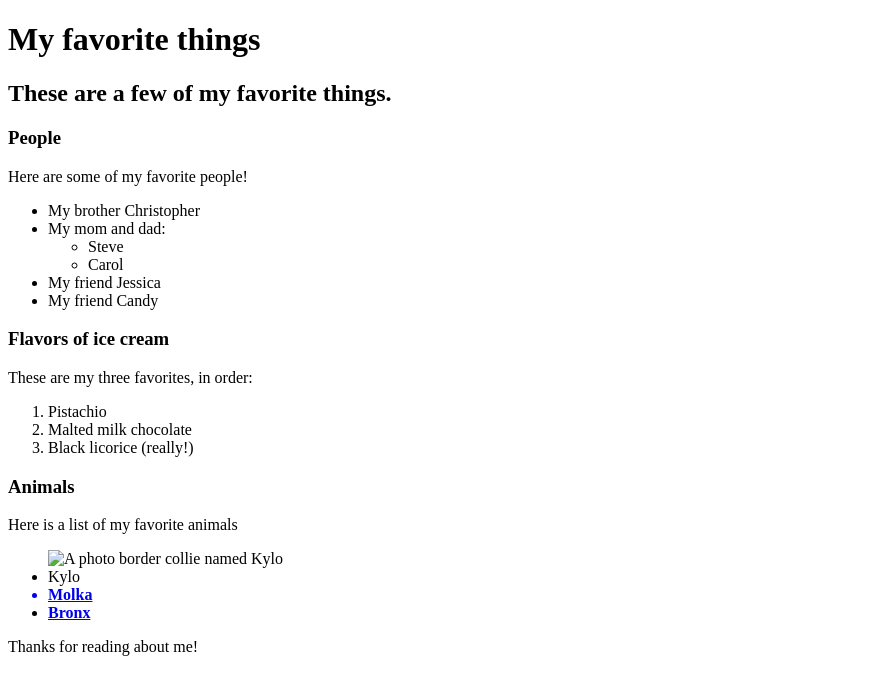
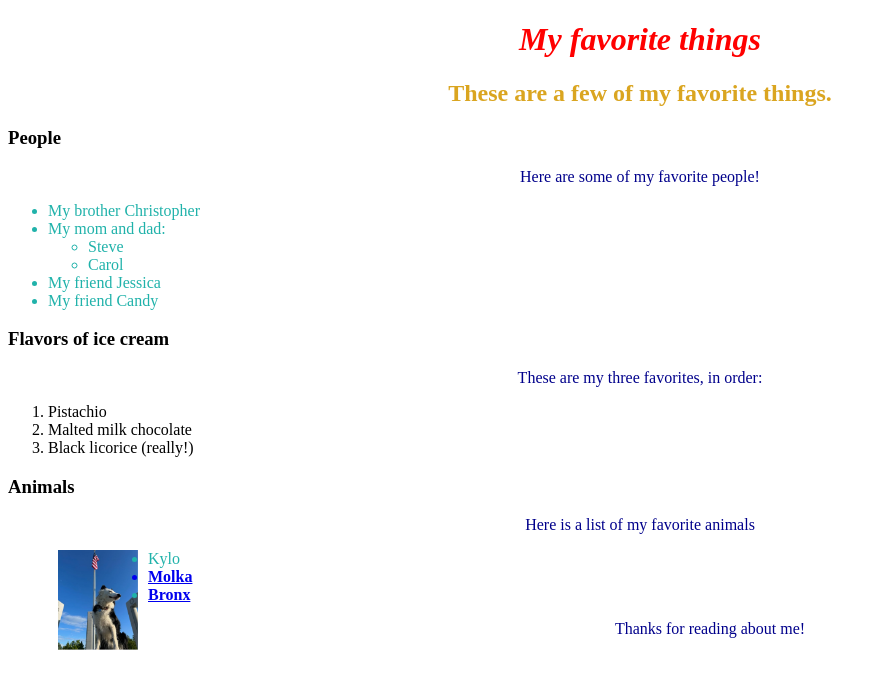
Before and after one commit to jonathanlevi14/my-first-webpage, a plain HTML site: page favorite-things.html in a window 1280 px wide. Shown: the whole page, without its empty margins (0-886 px from the left). Drawn offline with Linux system fonts and the light colour scheme.

Commit message:
made all new css and added to all webpages; created a MyFavortiePlaces

```diff
--- /dev/null
+++ b/css/freestyle.css
@@ -0,0 +1,28 @@
+h1{
+  color:red;
+  text-align:center;
+  font-style:oblique;
+  font-weight: bold;
+}
+
+h2{
+  color:goldenrod;
+  text-align:center;
+}
+
+p{
+  color:darkblue;
+  text-align:center;
+}
+
+ul{
+  color:lightseagreen;
+  text-align:left;
+}
+
+img{
+  float: inline-start;
+  width: 100px;
+  height: 100px;
+  object-fit: scale-down;
+}
--- a/css/style.css
+++ /dev/null
@@ -1,22 +0,0 @@
-h1{
-  color: red;
-  text-align:center;
-}
-
-h2{
-  color:gold;
-  text-align:center;
-}
-
-p{
-  color:black;
-  text-alignt:right;
-}
-ul{
-  color:silver;
-  font-weight:100px;
-  font-family:'Franklin Gothic Medium';
-  font-size:small
-  line-height:small
-  text-align:left;
-}
--- a/favorite-things.html
+++ b/favorite-things.html
@@ -1,7 +1,7 @@
 <!DOCTYPE html>
 <html lang="en-US">
 <head>
-  <link href="css/styles.css" rel="stylesheet" typle="text/css">
+  <link href="css/freestyle.css" rel="stylesheet" type="text/css">
   <title>Michael's favorite things</title>
 </head>
 <body>
```
Also changed, not shown: favrorite-places.html (added, +21 -0 lines), my-first-webpage.html (+1 -1 lines), my-pet.html (+3 -2 lines), img/california.webp (added), img/cancun.webp (added), img/cartagena.jpeg (added), img/cebu.jpg (added), img/kylo.jpg (added).
